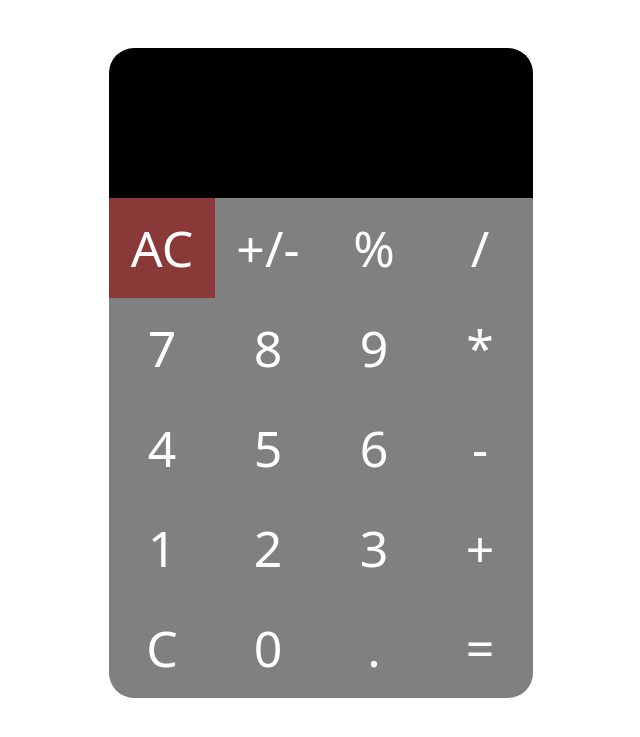
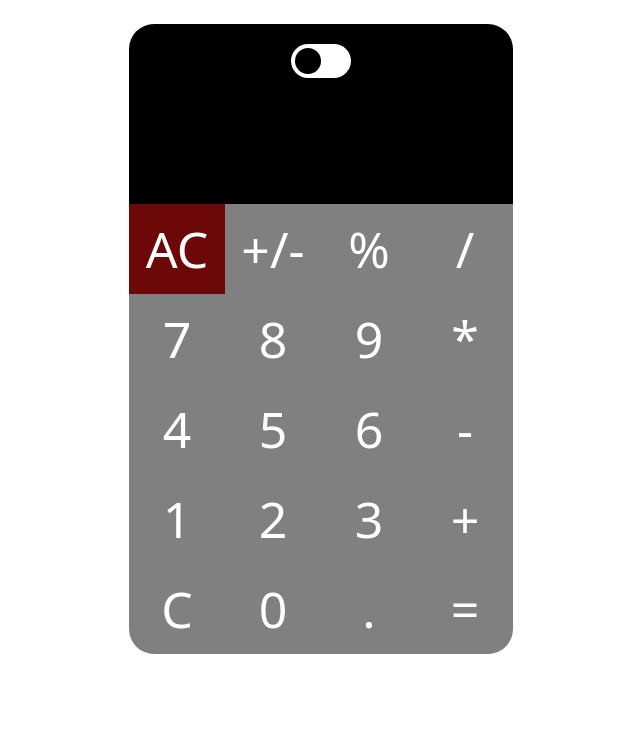
Before and after one commit to Latif5758/kalkulator, a PHP site: page / in a window 1280 px wide. Shown: the top 737 px of the page, without its empty margins (319-959 px from the left). Run offline with PHP 8.4, Linux system fonts and the light colour scheme.

Commit message:
Asigment 1.2

```diff
--- a/index.html
+++ b/index.html
@@ -11,11 +11,16 @@
 </head>
 <body>
     <br>
-    <br>
     <div class="container" align="center">
-        <div class="kalkulator" style="width: 400px;">
-            <div class="row" align="right">
-            <div class="col output" style="height: 150px;">
+        <div class="kalkulator" style="width: 360px;">
+            <div class="row">
+            <div align="right" class="col output" style="height: 180px;">
+                <div align="center">
+                <label class="tema">
+                    <input data-tema type="checkbox">
+                    <span class="slider"></span>
+                </label>
+                </div>
                 <div data-previous-operand style="height: 30px;" class="operasi"></div>
                 <div data-current-operand style="height: 50px;" class="angka"></div>
             </div>
--- a/script.js
+++ b/script.js
@@ -1,3 +1,4 @@
+//program utama kalkulator
 var input = 0
 class Calculator {
     constructor(previousOperandTextElement, currentOperandTextElement) {
@@ -108,8 +109,10 @@ class Calculator {
   const allClearButton = document.querySelector('[data-all-clear]')
   const previousOperandTextElement = document.querySelector('[data-previous-operand]')
   const currentOperandTextElement = document.querySelector('[data-current-operand]')
+  const tema = document.querySelector('[data-tema]')
+  const calculator = new Calculator(previousOperandTextElement, currentOperandTextElement)
 
-  const calculator = new Calculator(previousOperandTextElement, currentOperandTextElement)
+  //inputan screen
 
   numberButtons.forEach(button => {
     button.addEventListener('click', () => {
@@ -147,6 +150,8 @@ class Calculator {
     calculator.delete()
     calculator.updateDisplay()
   })
+
+//inputan keyboard
 
   document.addEventListener('keydown', (event) =>{
     let operand
@@ -239,3 +244,29 @@ class Calculator {
       }
     }
   })
+
+//pengganti tema
+
+var r = document.querySelector(':root')
+var t = 0
+
+function theme_set() {
+    if(t){
+      r.style.setProperty('--text-primary', 'white')
+      r.style.setProperty('--bg-primary', 'grey')
+      r.style.setProperty('--bg-primary-shadow', 'rgba(128,128,128,0.5)')
+      r.style.setProperty('--bg-second','black')
+      t = 0
+      return
+    }
+    r.style.setProperty('--text-primary', 'rgb(74, 83, 37)')
+    r.style.setProperty('--bg-primary', 'rgb(218, 242, 129)')
+    r.style.setProperty('--bg-primary-shadow', 'rgba(218, 242, 129, 0.5)')
+    r.style.setProperty('--bg-second', 'rgba(68, 86, 3,0.3)')
+    t = 1
+ }
+
+
+tema.addEventListener('click', button => {
+  theme_set()
+})
--- a/style.css
+++ b/style.css
@@ -1,17 +1,27 @@
+:root{
+    --text-primary : #fff;
+    --bg-primary: grey;
+    --bg-primary-shadow :  rgba(128,128,128,0.5);
+    --bg-second: black;
+    --bg-thrid:
+}
+
 .row > button{
-    height: 100px;
-    width: 100px;
+    height: 90px;
+    width: 90px;
     border: none;
     font-size: 50px;
-    color: white;
-    background-color: grey;
+    color: var(--text-primary);
+    background-color: var(--bg-primary);
 }
+
 .row > button:hover{
-    background-color: rgba(128,128,128,0.5);
+    background-color: var(--bg-primary-shadow);
 }
 
 .row>.color{
-    background-color: rgba(109, 8, 8, 0.8);
+    color : white;
+    background-color: rgb(109, 8, 8);
 }
 
 .row>.color:hover{
@@ -21,12 +31,16 @@
 .col.output{
     border-radius: 25px 25px 0px 0px;
     padding-top:20px;
-    background-color: black;
-    color: white;
+    background-color: var(--bg-second);
+    color: var(--text-primary);
     width: 400px;
+}
+.angka{
+    position: relative;
     font-size: 50px;
+    right: 20px;
 }
-.col.output>.operasi{
+.operasi{
     font-size: 30px;
 }
 
@@ -36,3 +50,54 @@
 .bot-rad-r{
     border-radius: 0px 0px 0px 25px;
 }
+
+.tema{
+    border-radius: 34px;
+    position: relative;
+    display: inline-block;
+    width: 60px;
+    height: 34px;
+}
+
+.tema input {
+    opacity: 0;
+    width: 0;
+    height: 0;
+}
+
+.slider{
+    border-radius: 34px;
+    position: absolute;
+    cursor: pointer;
+    top: 0;
+    left: 0;
+    right: 0;
+    bottom: 0;
+    background-color: var(--text-primary);
+    -webkit-transition: .4s;
+    transition: .4s;
+}
+
+.slider:before{
+    border-radius: 50%;
+    position: absolute;
+    content: "";
+    height: 26px;
+    width: 26px;
+    left: 4px;
+    bottom: 4px;
+    background-color: var(--bg-second);
+    -webkit-transition: .4s;
+    transition: .4s;
+}
+
+input:checked + .slider {
+    background-color: var(--bg-second);
+}
+
+input:checked + .slider:before {
+    -webkit-transform: translateX(26px);
+    -ms-transform: translateX(26px);
+    transform: translateX(26px);
+    background-color: var(--text-primary);
+}
```
